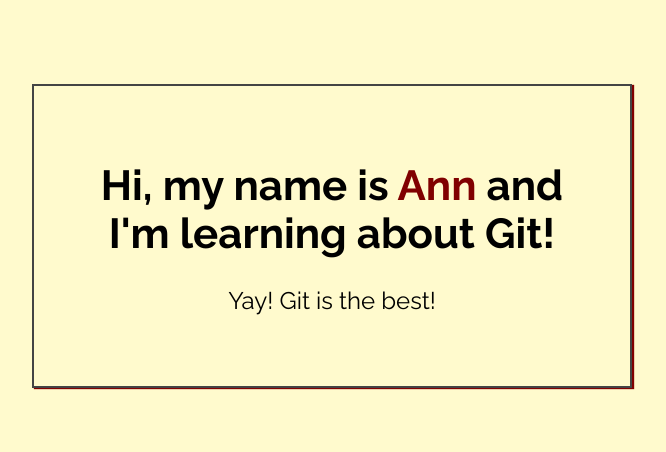
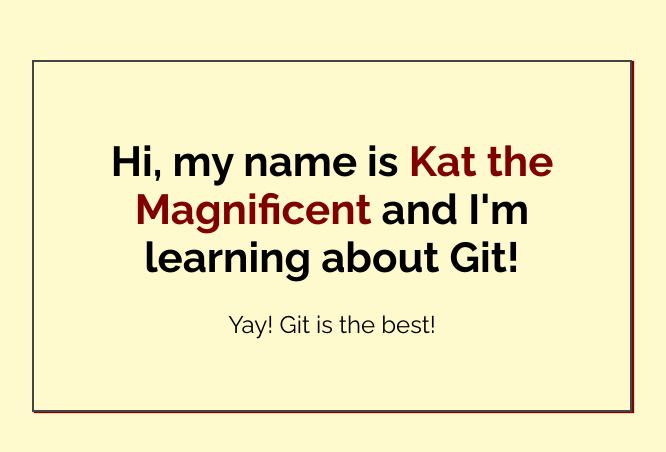
Before and after one commit to KBuzitis/My-first-repo, a plain HTML site: page index.html in a window 1280 px wide. Shown: the part 164-616 px from the top of the page, without its empty margins (308-974 px from the left). Drawn offline with Linux system fonts and the light colour scheme.

Commit message:
Added name to index.html

```diff
--- a/index.html
+++ b/index.html
@@ -14,7 +14,7 @@
 <body>
 
     <div class="greeting">
-        <h1>Hi, my name is <span class="highlight">Ann</span> and I'm learning about Git! </h1>
+        <h1>Hi, my name is <span class="highlight">Kat the Magnificent</span> and I'm learning about Git! </h1>
 
         <p>Yay! Git is the best!</p>
     </div>
```
